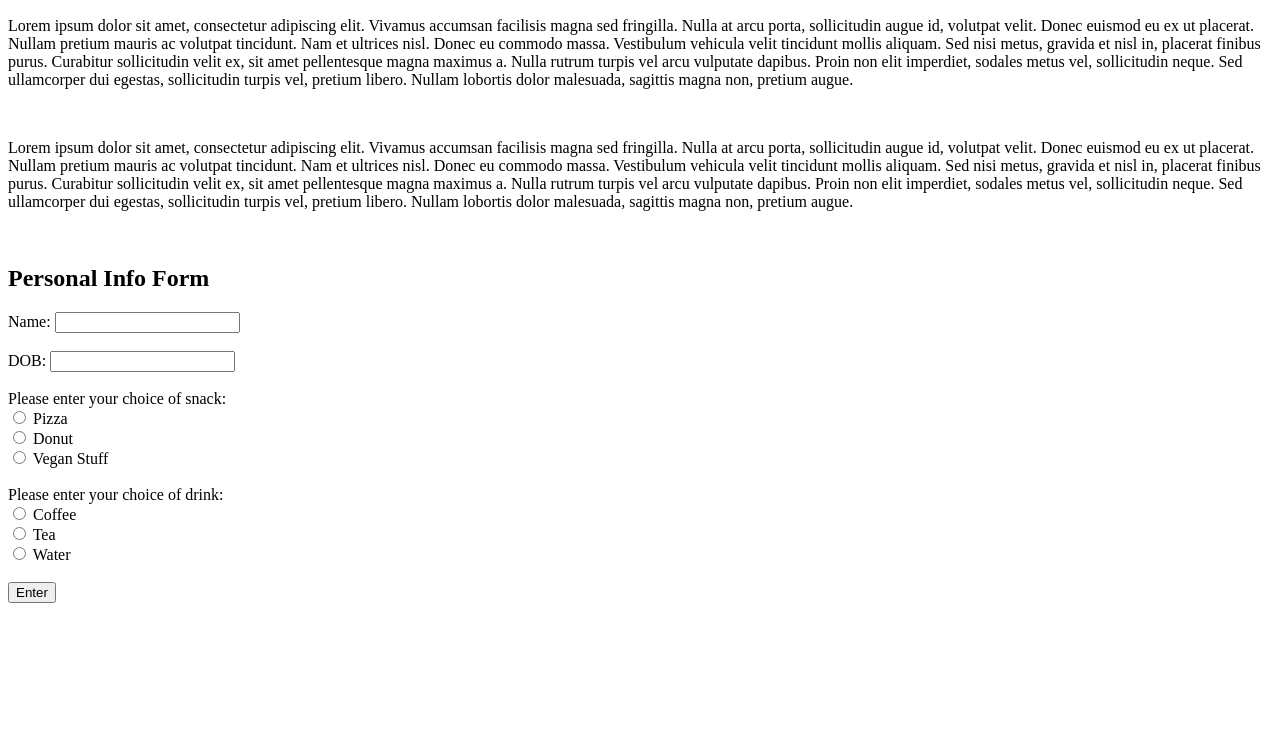
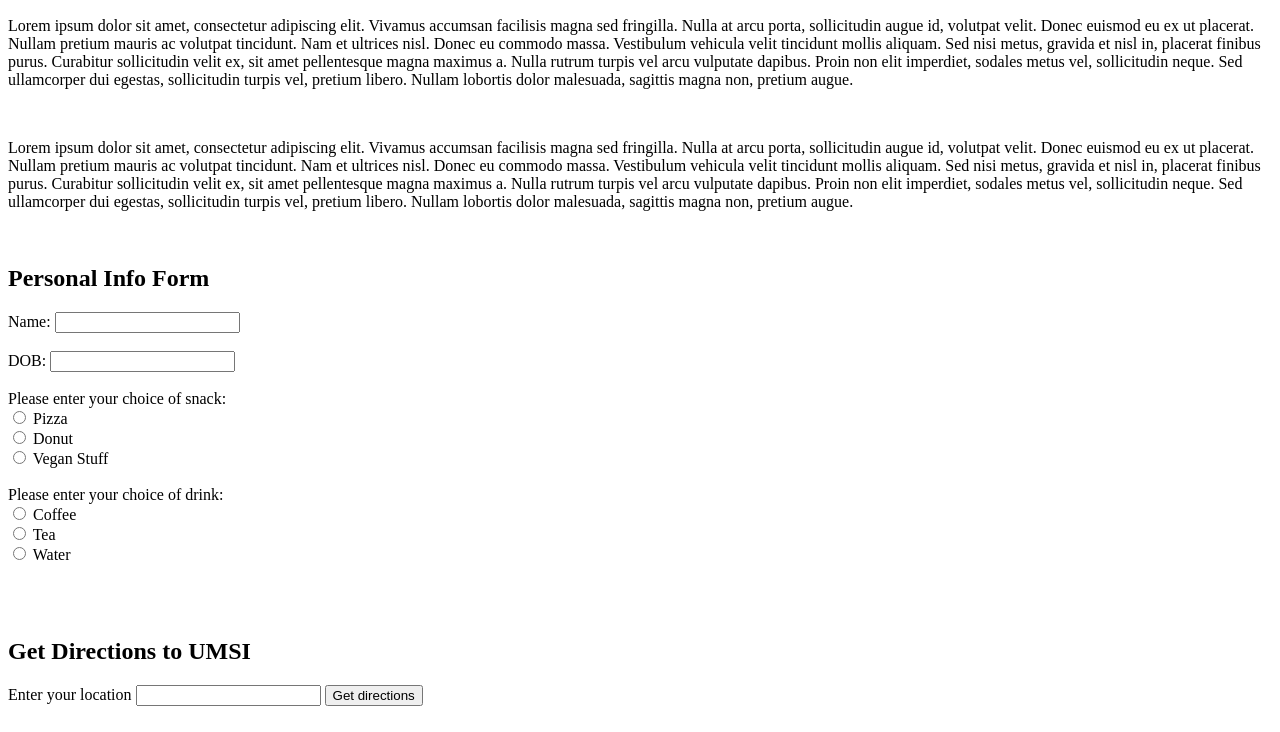
Before and after one commit to rnstrong/1st-ICE, a plain HTML site: page index.html in a window 1280 px wide. Shown: the part 419-1151 px from the top of the page. Before the commit the page ends 1030 px from the top, so only its background shows below. Drawn offline with Linux system fonts and the light colour scheme.

Commit message:
Updates 1/29

```diff
--- a/index.html
+++ b/index.html
@@ -1,8 +1,10 @@
 <!DOCTYPE html>
 <html lang=en>
+
 <head>
     <title>Renee Armstrong's Group Site</title>
 </head>
+
 <body>
     <h1>Renee Armstrong</h1>
     <nav>
@@ -30,22 +32,27 @@
         <h2>Personal Info Form</h2>
         <form>
             Name:
-		<input type="text" name="name" id = "name"><br><br>
+            <input type="text" name="name" id="name"><br><br>
             <label for="dob">DOB:</label>
-		<input type="text" name="DOB" id = "dob"><br><br>
-
-		Please enter your choice of snack:<br>
+            <input type="text" name="DOB" id="dob"><br><br> Please enter your choice of snack:<br>
             <label><input type="radio" name="snack" value="pizza"> Pizza<br></label>
             <label><input type="radio" name="snack" value="donut"> Donut<br></label>
-    <label><input type="radio" name="snack" value="vegan"> Vegan Stuff<br><br></label>
-
-
-  		Please enter your choice of drink:<br>
+            <label><input type="radio" name="snack" value="vegan"> Vegan Stuff<br><br></label> Please enter your choice of drink:<br>
             <label><input type="radio" name="drink" value="coffee"> Coffee<br></label>
             <label><input type="radio" name="drink" value="tea"> Tea<br></label>
             <label><input type="radio" name="drink" value="water"> Water<br><br></label>
         </form>
-<button type="button">Enter</button>
+        <br><br>
+        <h2>Get Directions to UMSI</h2>
+        <form action="http://maps.google.com/maps" method="get" target="_blank">
+            <label for="saddr">Enter your location</label>
+            <input type="text" name="saddr" />
+            <input type="hidden" name="daddr" value="105 S State St, Ann Arbor, MI 48109
+ (UMSI)" />
+            <input type="submit" value="Get directions" />
+        </form>
+        <br>
     </div>
 </body>
+
 </html>
```
Lines whose indentation alone changed are shown as unchanged.
